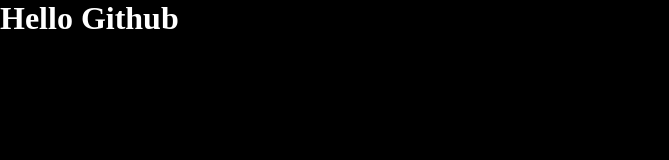
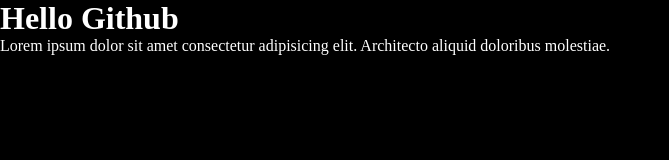
Before and after one commit to nareshraj/basichtml, a plain HTML site: page index.html in a window 1280 px wide. Shown: the whole page, without its empty margins (0-669 px from the left). Drawn offline with Linux system fonts and the light colour scheme.

Commit message:
para added

```diff
--- a/index.html
+++ b/index.html
@@ -8,6 +8,7 @@
   </head>
   <body>
     <h1>Hello Github</h1>
+    <p>Lorem ipsum dolor sit amet consectetur adipisicing elit. Architecto aliquid doloribus molestiae.</p>
     <script src="./js/script.js"></script>
   </body>
 </html>
```
Also changed, not shown: 1 other file.
